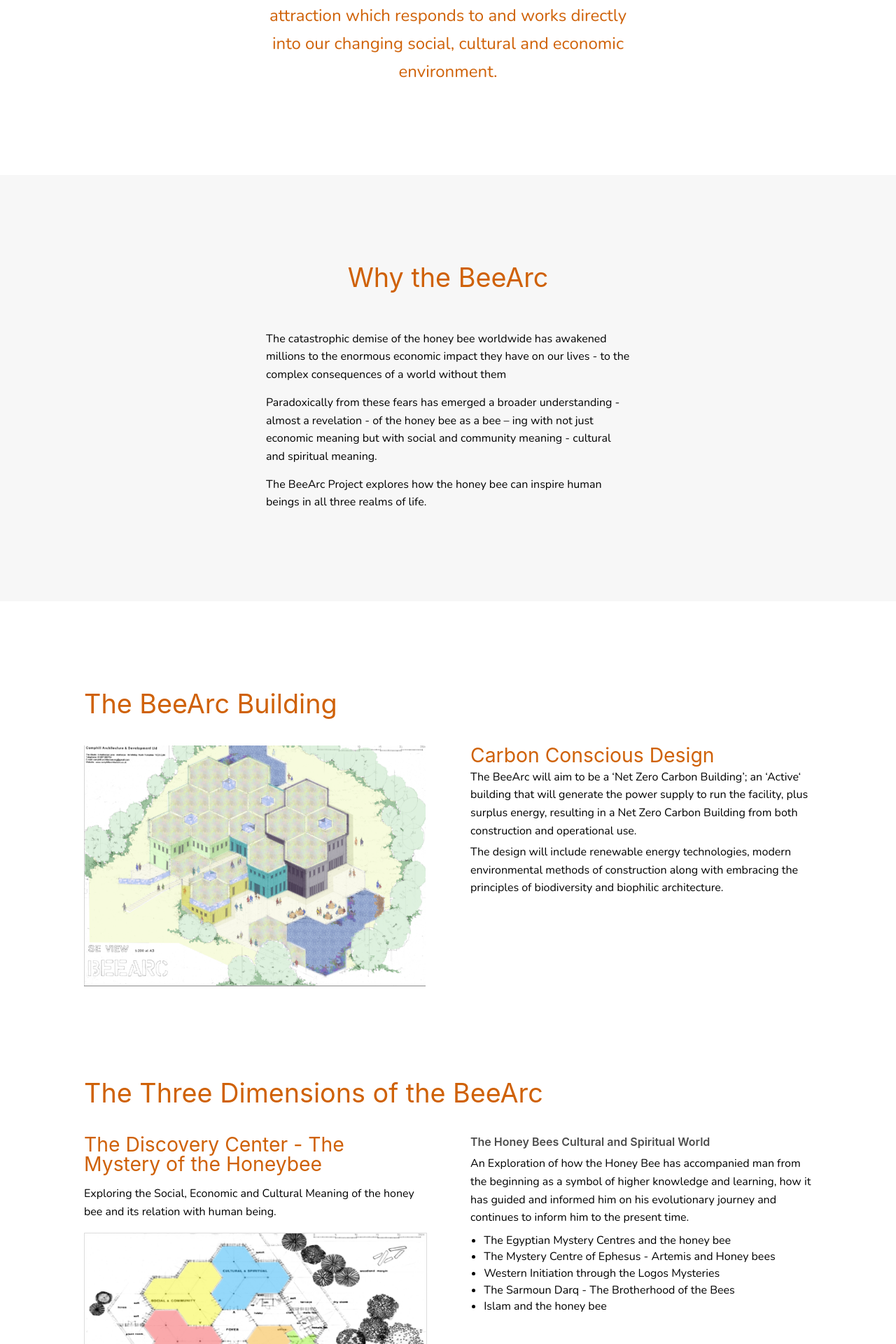
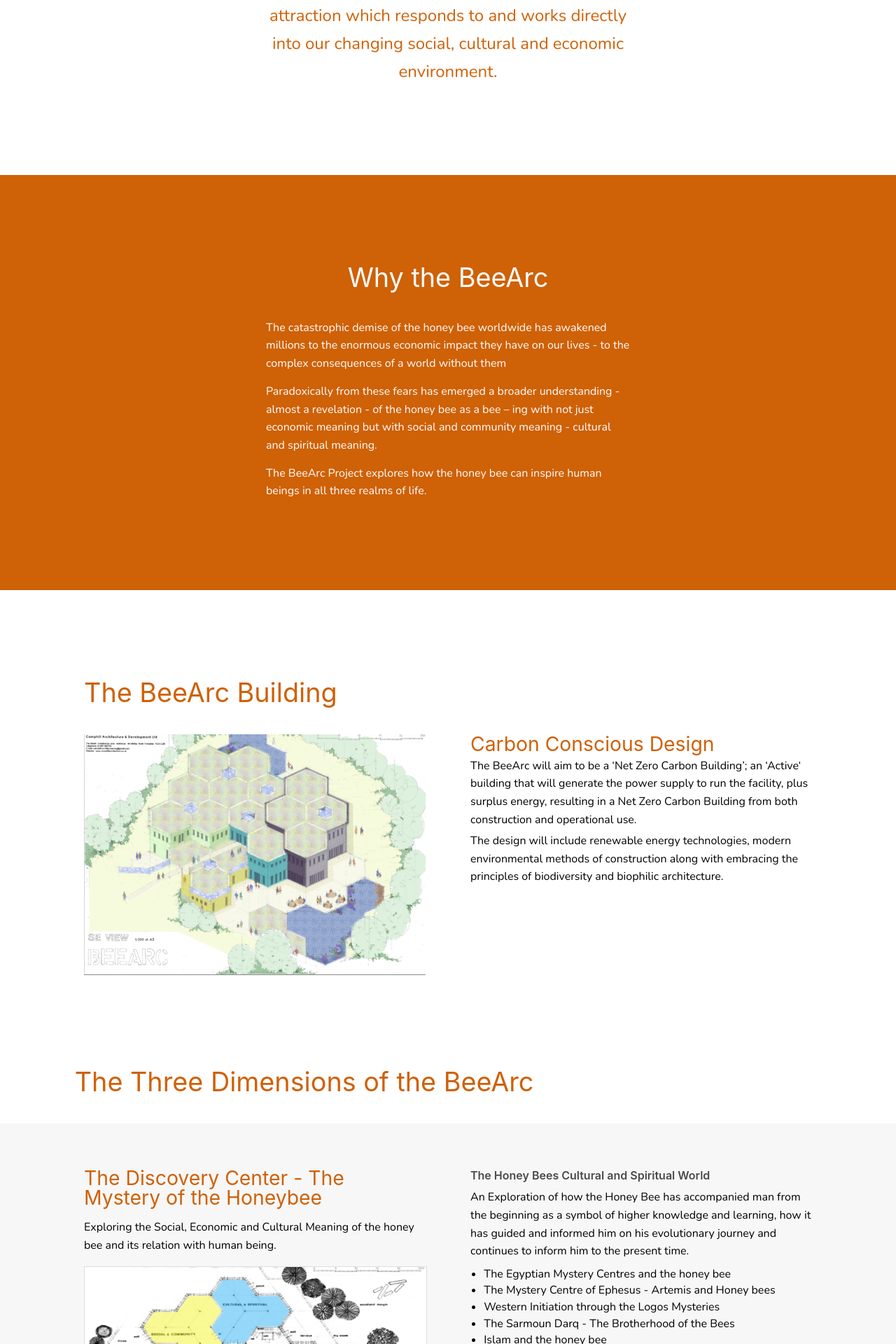
Before and after one commit to natureslaboratory/beearc, a PHP site: page / in a window 1280 px wide. Shown: the part 1006-2926 px from the top of the page at 70% size. Run offline with PHP 8.4, Linux system fonts and the light colour scheme; data that the repository does not hold is empty; some libraries are stand-ins or nearby versions.

Commit message:
updated homepage styles

```diff
--- a/assets/css/stylesheet.css
+++ b/assets/css/stylesheet.css
@@ -151,6 +151,10 @@ a {
     margin-top: 0.3rem;
 }
 
+.c-section {
+    gap: 0;
+}
+
 .c-beearc-section img {
     margin-top: 1em;
     border: 1px solid rgb(221, 221, 221);
--- a/index.php
+++ b/index.php
@@ -23,10 +23,10 @@ BeeArcApi::include("./components/header.php", $headerVars);
             </section>
         </div>
     </div>
-    <div class="l-block l-block--light-grey">
+    <div class="l-block l-block--theme">
         <div class="l-row l-row--centered">
             <section class="col-12 col-md-5 c-section c-animated">
-                <h2 class="c-h2 c-h2--theme c-section__title c-section__title--centered c-animated__child c-animated__child--fade" data-animation-delay="0">Why the BeeArc</h2>
+                <h2 class="c-h2 c-section__title c-section__title--centered c-animated__child c-animated__child--fade" data-animation-delay="0">Why the BeeArc</h2>
                 <div class="c-section__content">
                     <p class="c-animated__child c-animated__child--fade" data-animation-delay="750">
                         The catastrophic demise of the honey bee worldwide has awakened millions to the enormous economic impact they have on our lives - to the complex consequences of a world without them
@@ -66,12 +66,18 @@ BeeArcApi::include("./components/header.php", $headerVars);
             </section>
         </div>
     </div>
-    <div class="l-block l-block--small l-block--no-top-padding">
+    <div class="l-block--small l-block--no-top-padding">
         <div class="l-row l-row--centered">
             <section class="col-12 col-md-8 col-lg-10 l-flow">
                 <h2 style="max-width: none" class="c-h2 c-h2--theme c-section__title">
                     The Three Dimensions of the BeeArc
                 </h2>
+            </section>
+        </div>
+    </div>
+    <div class="l-block l-block--small l-block--light-grey">
+        <div class="l-row l-row--centered">
+            <section class="col-12 col-md-8 col-lg-10 l-flow">
                 <div class="c-beearc-section c-columns">
                     <div class="c-column">
                         <a id="discovery-center">
@@ -114,6 +120,12 @@ BeeArcApi::include("./components/header.php", $headerVars);
                         </div>
                     </div>
                 </div>
+            </section>
+        </div>
+    </div>
+    <div class="l-block l-block--small">
+        <div class="l-row l-row--centered">
+            <section class="col-12 col-md-8 col-lg-10 l-flow">
                 <div class="c-beearc-section c-columns">
                     <div class="c-column">
                         <a id="research-center">
@@ -165,6 +177,12 @@ BeeArcApi::include("./components/header.php", $headerVars);
                         </div>
                     </div>
                 </div>
+            </section>
+        </div>
+    </div>
+    <div class="l-block l-block--small l-block--light-grey">
+        <div class="l-row l-row--centered">
+            <section class="col-12 col-md-8 col-lg-10 l-flow">
                 <div class="c-beearc-section">
                     <a id="sustainable-community">
                         <h3 class="c-h3 c-h3--theme c-beearc-section__title">The BeeArc Sustainable Community - The Honeybee Village</h3>
```
